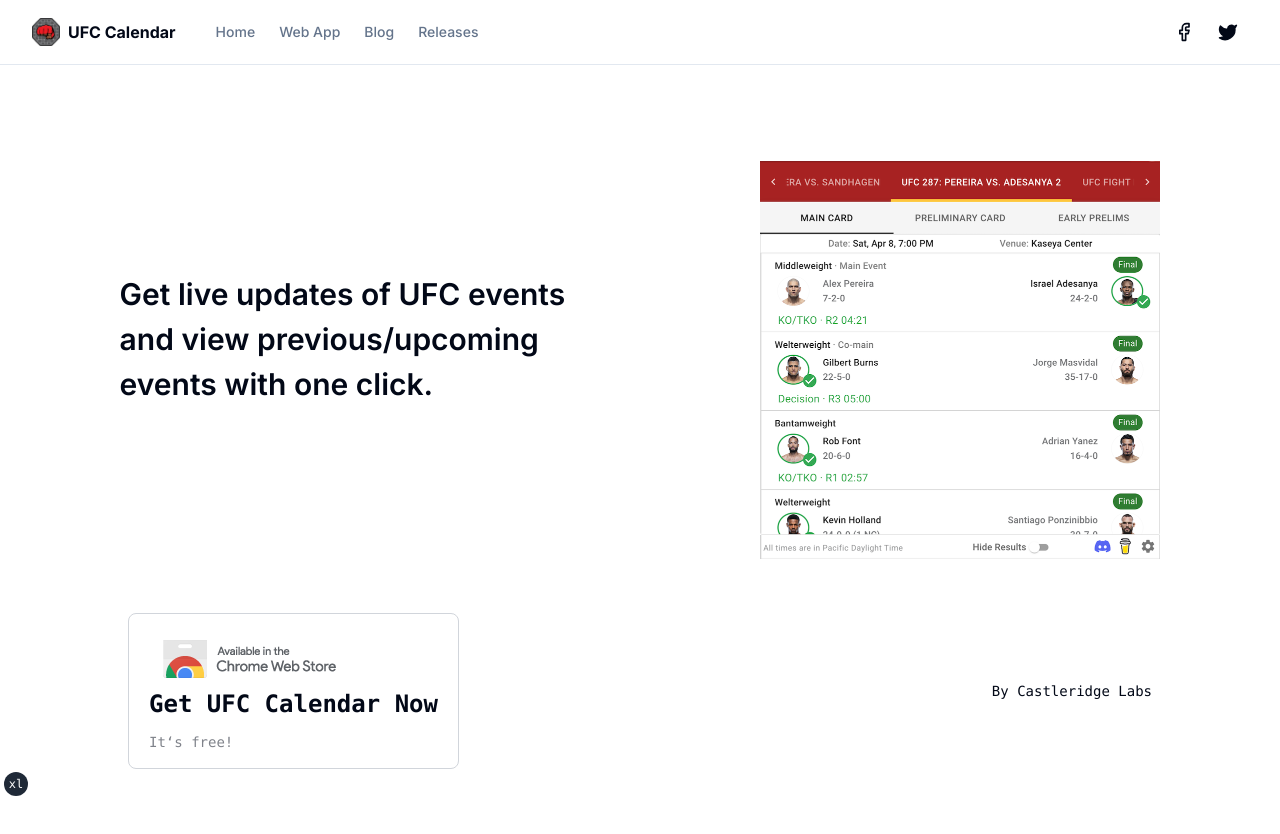
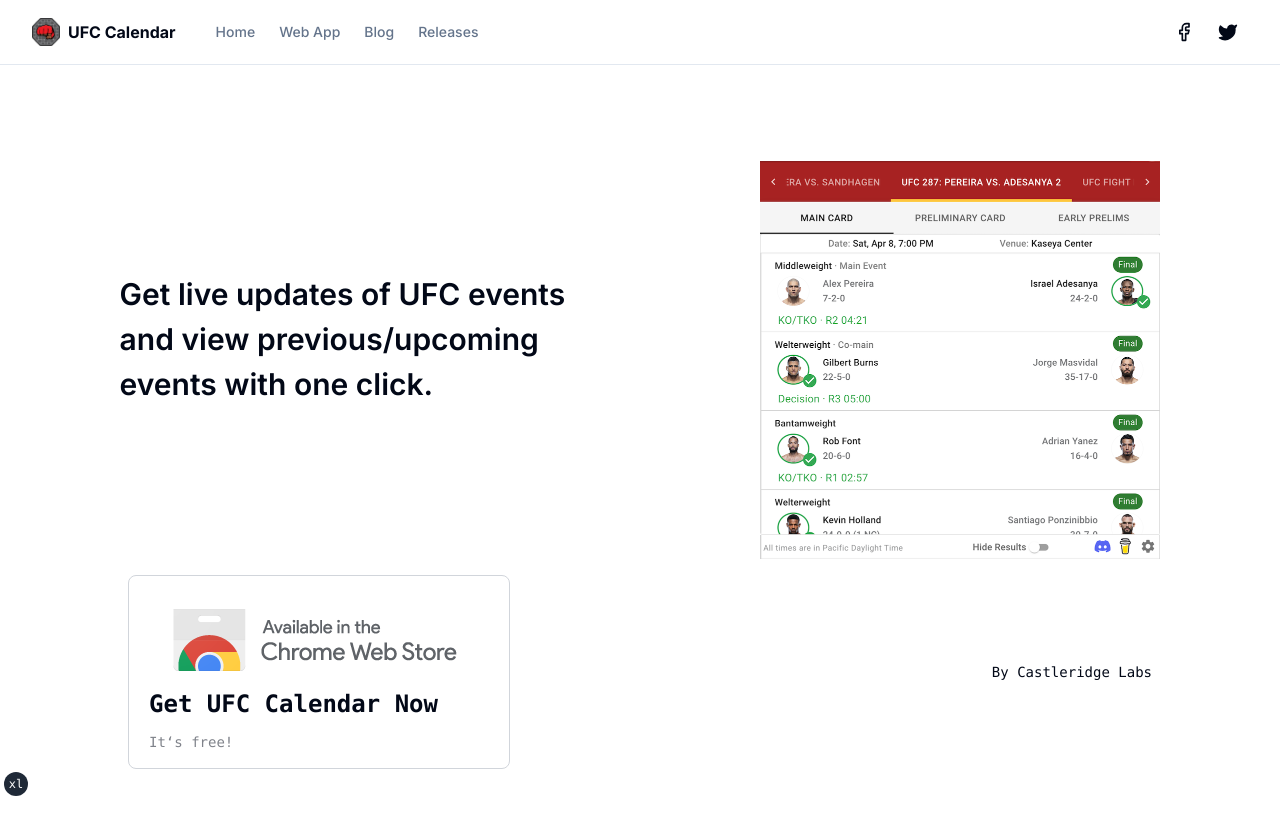
Before and after one commit to Castleridge-Labs/castleridge-labs.github.io, a Next.js app: page / in a window 1280 px wide. Shown: the top 834 px of the page. Built offline with nearby package versions, Linux system fonts and the light colour scheme.

Commit message:
make logo bigger

```diff
--- a/app/page.tsx
+++ b/app/page.tsx
@@ -30,8 +30,8 @@
             <Image
               src={"/chromestore.png"}
               alt="logo"
-              width={206}
-              height={56}
+              width={340}
+              height={96}
             />
             <h2 className={`mb-3 text-2xl font-semibold`}>
               Get UFC Calendar Now
```
Also changed, not shown: public/chromestore.png.
